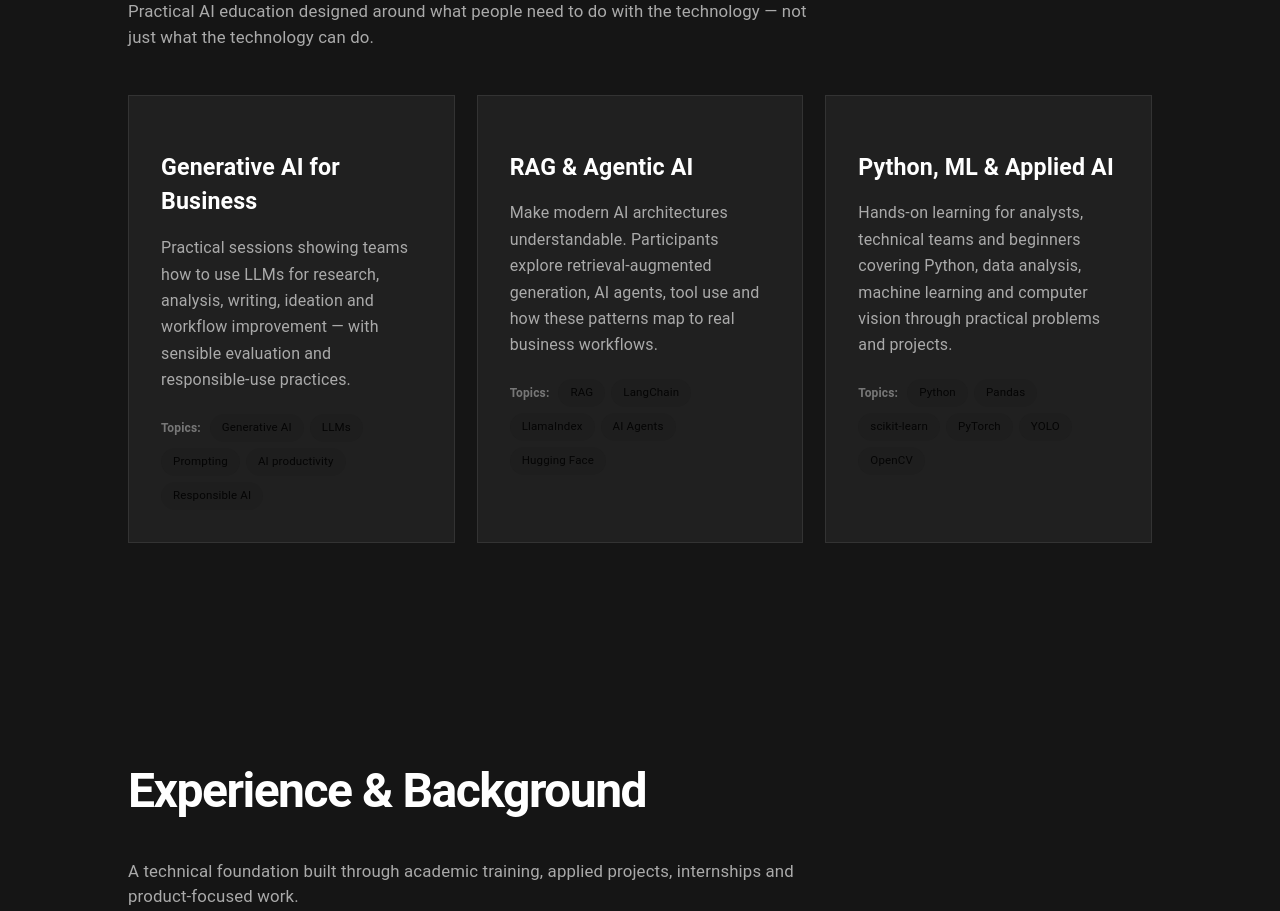
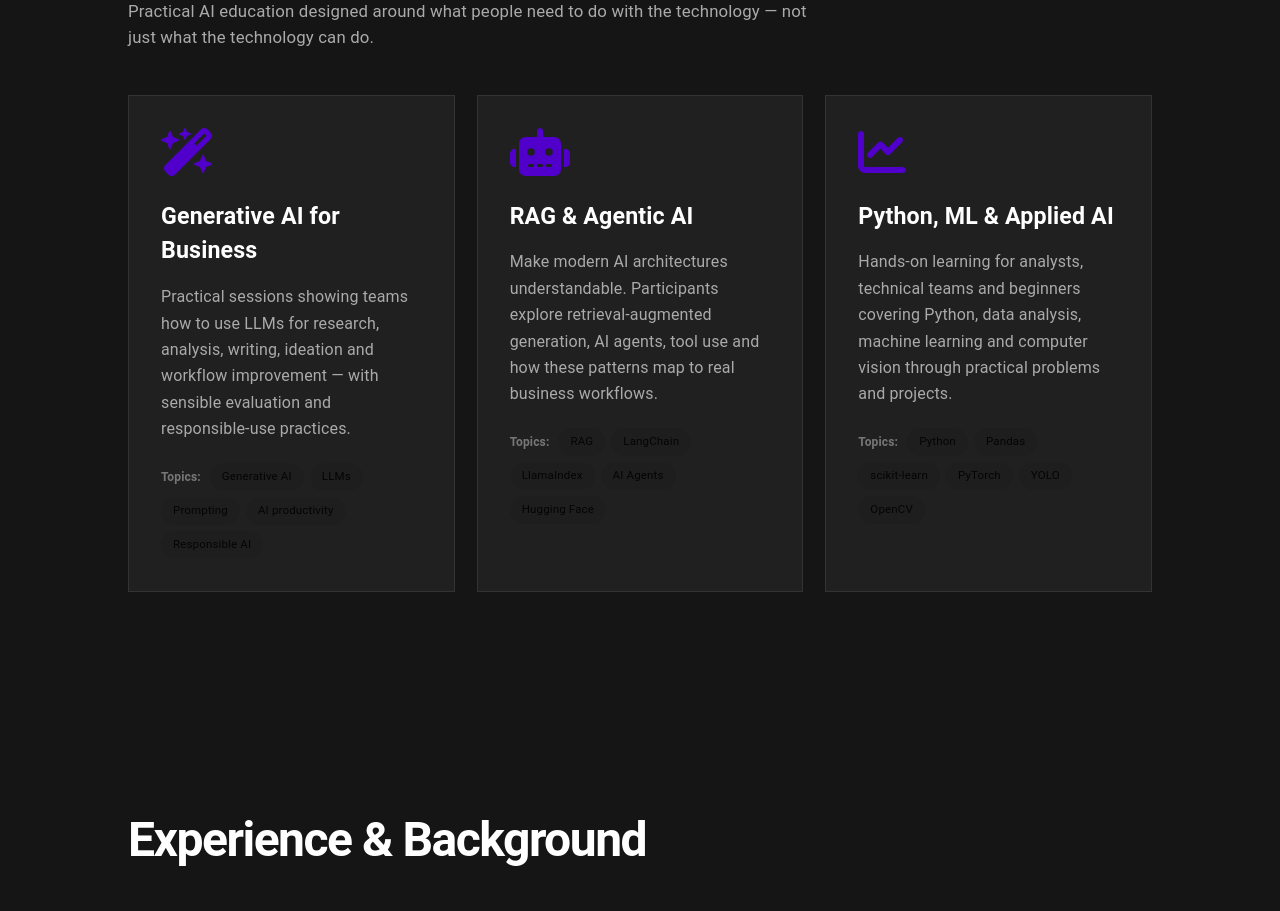
Before and after one commit to SudhaMsr/sudha-ai-portfolio, a React (Create React App) app in the folder sudha-ai-portfolio/: page / in a window 1280 px wide. Shown: the part 1060-1971 px from the top of the page. Built offline with nearby package versions, Linux system fonts and the light colour scheme.

Commit message:
Update Expertise.tsx

```diff
--- a/sudha-ai-portfolio/src/components/Expertise.tsx
+++ b/sudha-ai-portfolio/src/components/Expertise.tsx
@@ -16,7 +16,7 @@ function Expertise() {
         <div className="skills-grid">
           {training.map((item, index) => (
             <div className="skill" key={index}>
-              <FontAwesomeIcon icon={item.icon} size="3x"/>
+             <FontAwesomeIcon icon={[faWandMagicSparkles, faRobot, faChartLine][index]} size="3x"/>
               <h3>{item.title}</h3>
               <p>{item.text}</p>
               <div className="flex-chips">
```
